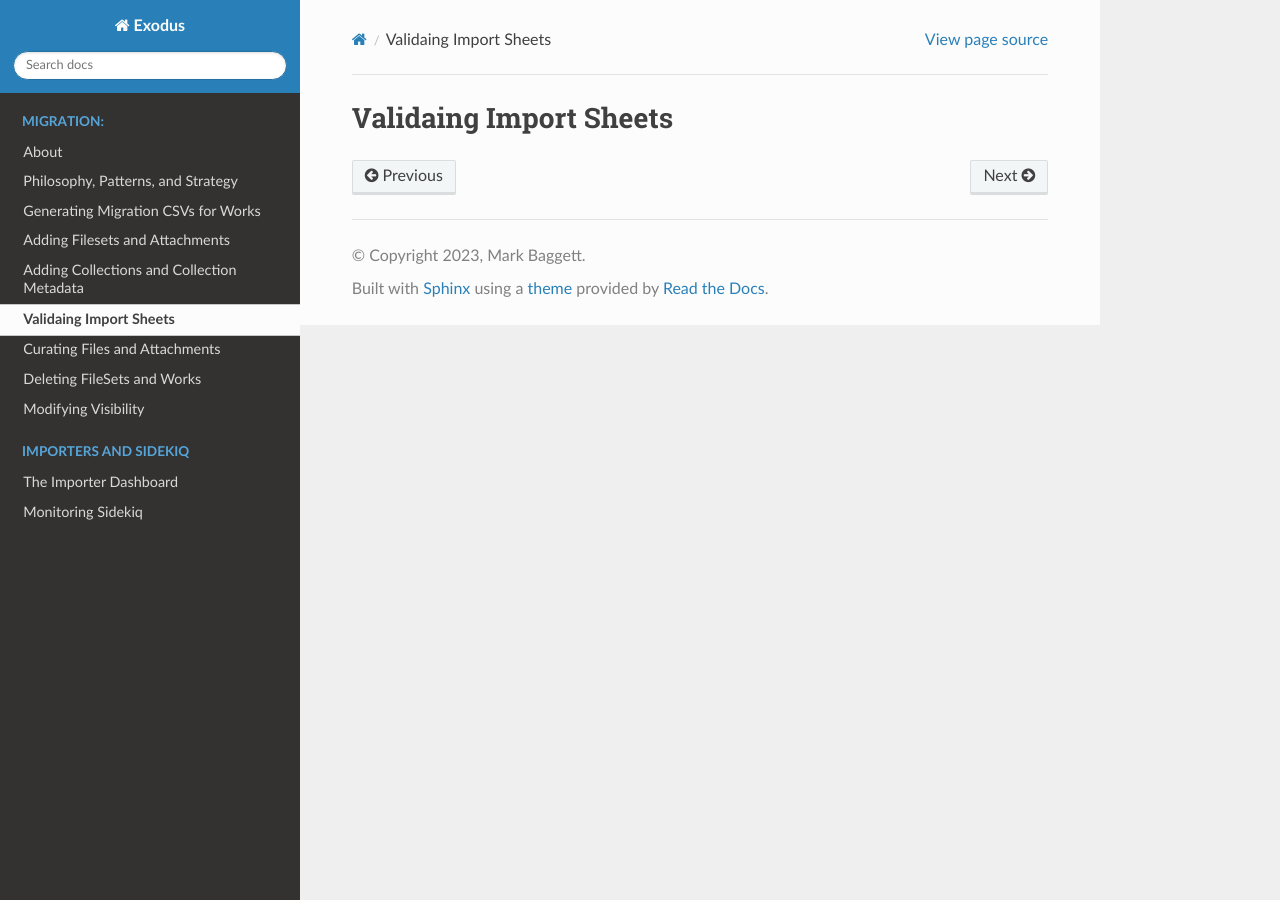
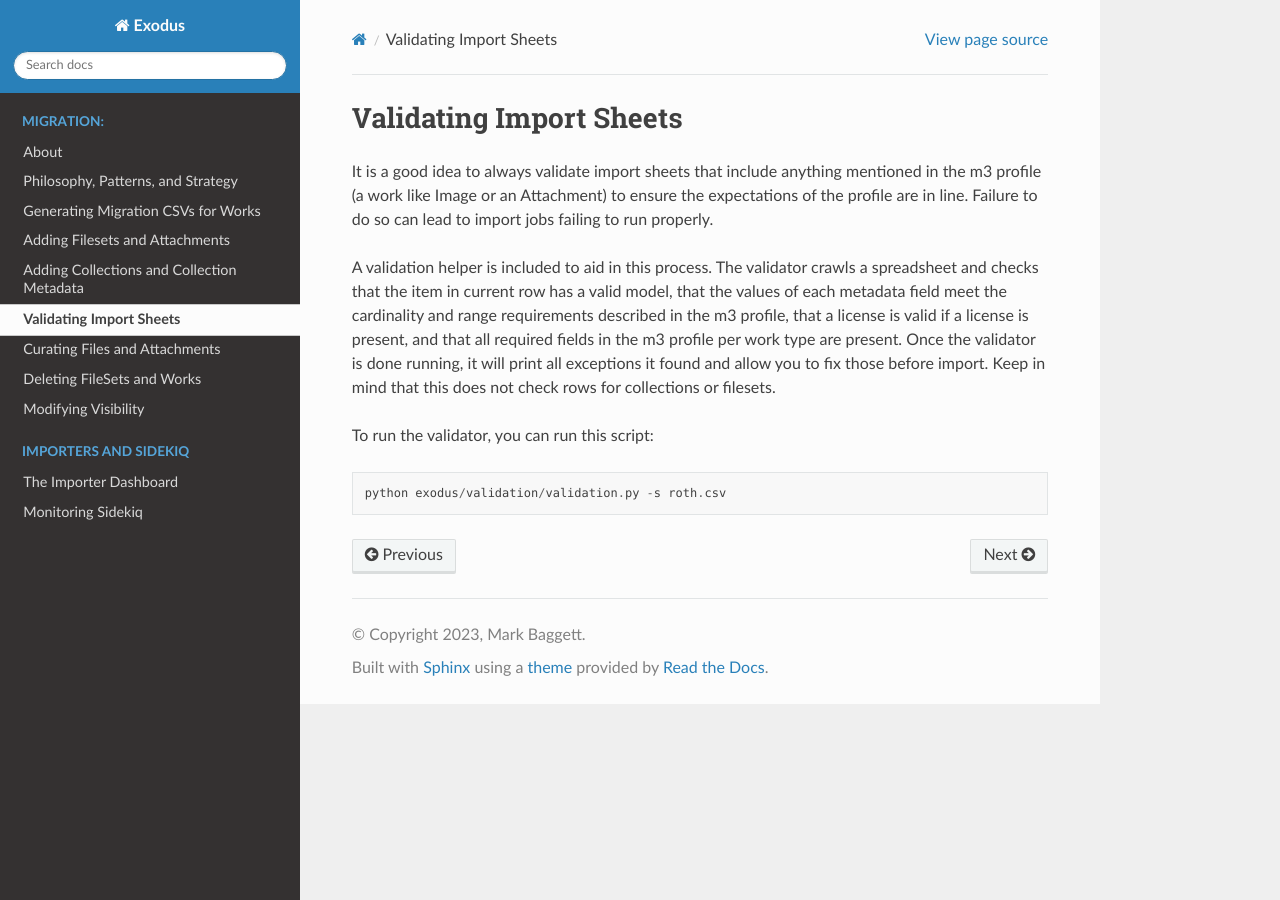
Before and after one commit to markpbaggett/exodus, a Sphinx documentation site: the page built from docs/source/contents/04_validating_importers.rst, in a window 1280 px wide. Built offline with Sphinx 7.4.7 and the Read the Docs theme 2.0.0, drawn with Linux system fonts in a browser that asks for light colours.

Commit message:
Add notes on validation checking.

```diff
--- a/docs/source/contents/04_validating_importers.rst
+++ b/docs/source/contents/04_validating_importers.rst
@@ -1,2 +1,18 @@
-Validaing Import Sheets
-#######################
+Validating Import Sheets
+########################
+
+It is a good idea to always validate import sheets that include anything mentioned in the m3 profile (a work like Image
+or an Attachment) to ensure the expectations of the profile are in line. Failure to do so can  lead to import jobs failing
+to run properly.
+
+A validation helper is included to aid in this process. The validator crawls a spreadsheet and checks that the item in
+current row has a valid model, that the values of each metadata field meet the cardinality and range requirements described
+in the m3 profile, that a license is valid if a license is present, and that all required fields in the m3 profile per work
+type are present.  Once the validator is done running, it will print all exceptions it found and allow you to fix those
+before import. Keep in mind that this does not check rows for collections or filesets.
+
+To run the validator, you can run this script:
+
+.. code-block:: python
+
+    python exodus/validation/validation.py -s roth.csv
```
